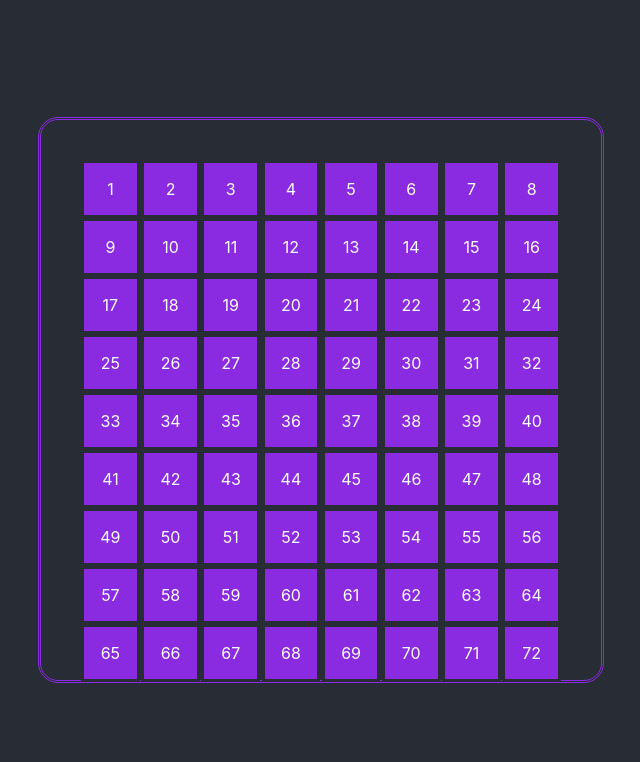
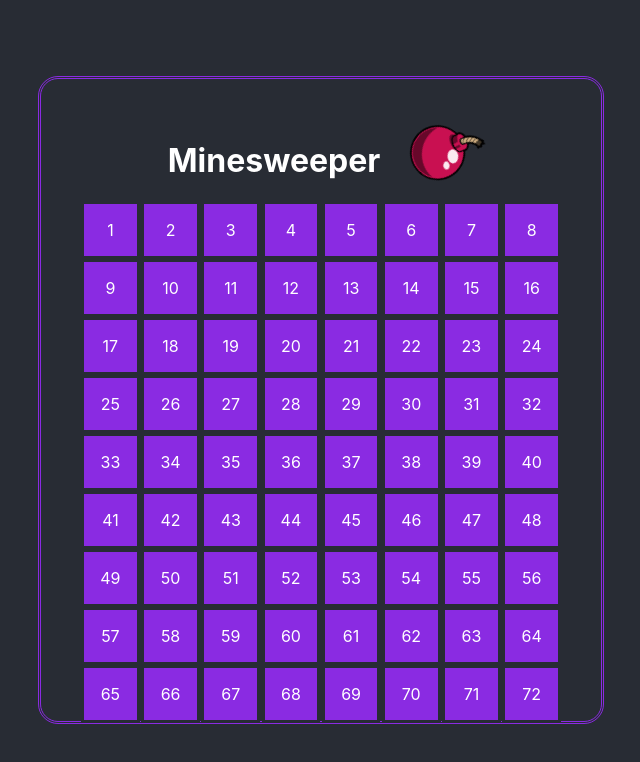
Before and after one commit to ValeriiaPavl/minesweeper, a Next.js app: page / in a window 1280 px wide. Shown: the top 762 px of the page, without its empty margins (319-959 px from the left). Built offline with nearby package versions, Linux system fonts and the light colour scheme.

Commit message:
added an animation to the app-logo

```diff
--- a/components/App.tsx
+++ b/components/App.tsx
@@ -5,6 +5,11 @@
   return (
     <div className="App">
       <div className="Minesweeper">
+        <div className="header">
+          <h1> Minesweeper</h1>
+          <img className="bomb" src="bomb.svg" />
+        </div>
+
         <Field />
       </div>
     </div>
--- a/src/styles/globals.css
+++ b/src/styles/globals.css
@@ -31,6 +31,7 @@
 
 .Minesweeper {
   display: flex;
+  flex-direction: column;
   justify-content: center;
   align-items: center;
   border-style: double;
@@ -38,6 +39,26 @@
   border-radius: 20px;
   padding: 40px;
   position: center;
+}
+
+.header {
+  display: flex;
+  gap: 2rem;
+}
+
+@keyframes rotate {
+from {
+  transform: rotate(0deg);
+}
+to {
+  transform: rotate(360deg);
+}
+}
+
+.bomb {
+  height: 4rem;
+  animation: rotate infinite 5s linear;
+
 }
 
 .cell-container {
```
Also changed, not shown: public/bomb.svg (renamed from src/pages/bomb.svg).
